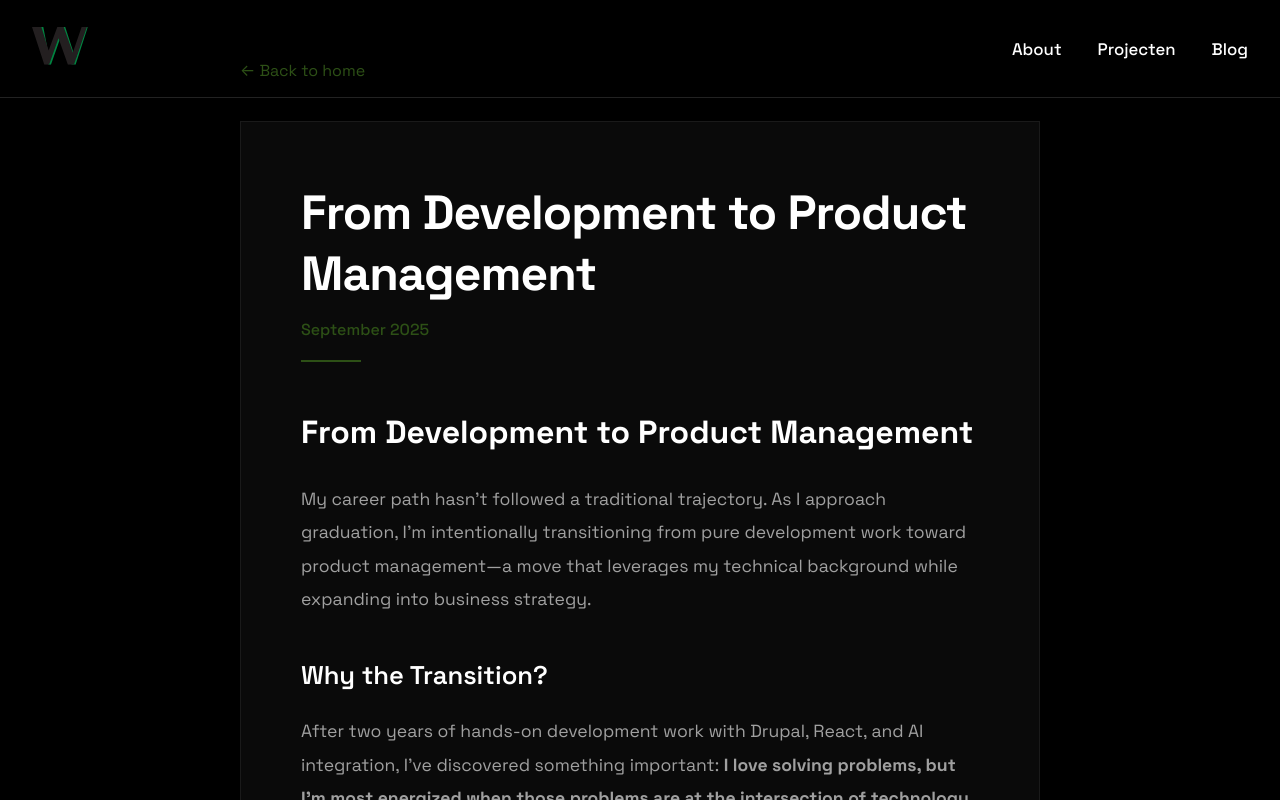
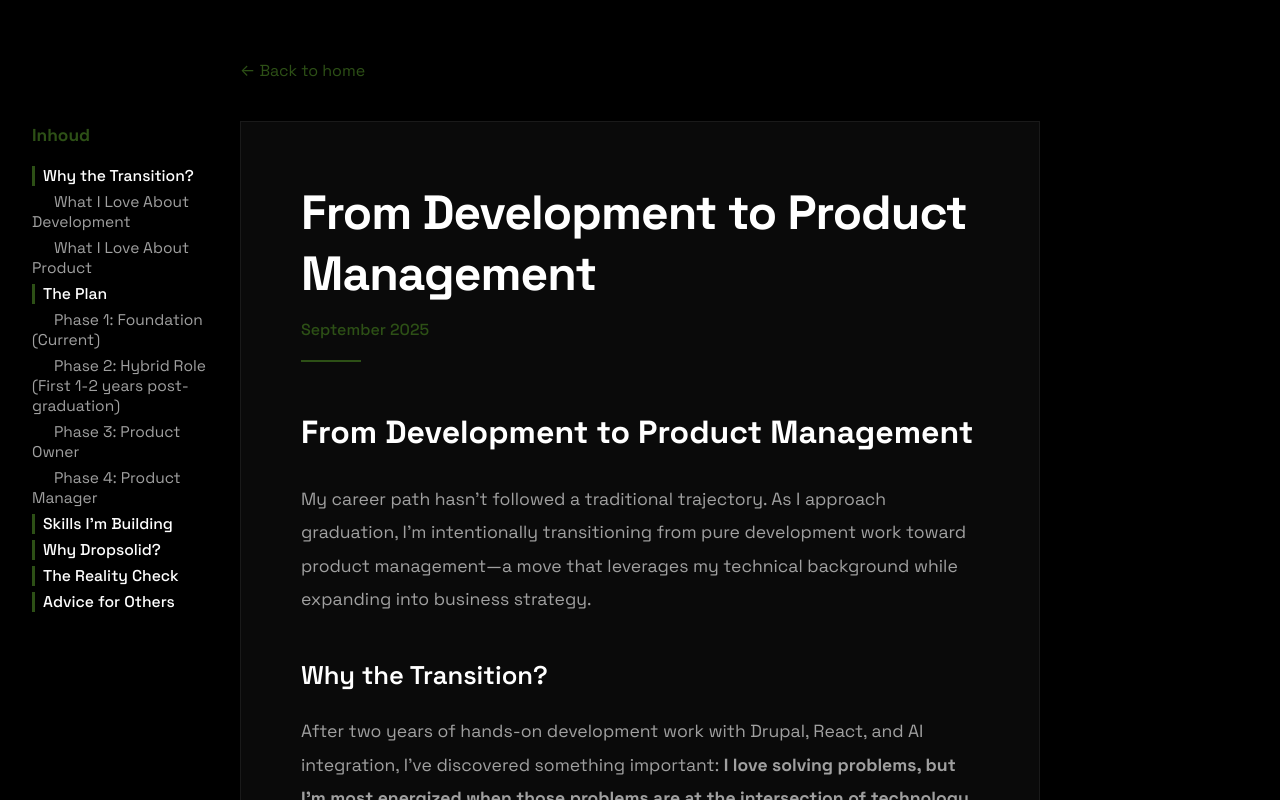
Before and after one commit to Witzevds/portfolio-react-2025, a React (Vite) app: page /blog/development-to-product-management in a window 1280 px wide. Shown: the top 800 px of the page. Built offline with nearby package versions, Linux system fonts and the light colour scheme; the HTML template or start-up script is replaced by a standard one.

Commit message:
add table of contents to blog posts and improve header linking

```diff
--- a/package.json
+++ b/package.json
@@ -11,8 +11,9 @@
   "dependencies": {
     "react": "^18.2.0",
     "react-dom": "^18.2.0",
-    "react-router-dom": "^6.20.0",
-    "react-markdown": "^9.0.1"
+    "react-markdown": "^9.0.1",
+    "react-markdown-toc": "^1.4.0",
+    "react-router-dom": "^6.20.0"
   },
   "devDependencies": {
     "@vitejs/plugin-react": "^4.2.1",
--- a/src/App.jsx
+++ b/src/App.jsx
@@ -1,18 +1,33 @@
 import React from "react";
-import { BrowserRouter as Router, Routes, Route } from "react-router-dom";
+import {
+  BrowserRouter as Router,
+  Routes,
+  Route,
+  useLocation,
+} from "react-router-dom";
 import Home from "./pages/Home";
 import BlogPost from "./pages/BlogPost";
 import Navbar from "./components/Navbar";
 import "./styles/global.css";
 
-function App() {
+function AppContent() {
+  const location = useLocation();
+  const isBlogDetail = location.pathname.startsWith("/blog/");
   return (
-    <Router>
-      <Navbar />
+    <>
+      {!isBlogDetail && <Navbar />}
       <Routes>
         <Route path="/" element={<Home />} />
         <Route path="/blog/:slug" element={<BlogPost />} />
       </Routes>
+    </>
+  );
+}
+
+function App() {
+  return (
+    <Router>
+      <AppContent />
     </Router>
   );
 }
--- a/src/pages/BlogPost.css
+++ b/src/pages/BlogPost.css
@@ -1,3 +1,60 @@
+.blog-toc {
+  position: fixed;
+  left: 0;
+  top: 100px;
+  width: 220px;
+  max-height: 80vh;
+  overflow-y: auto;
+  background: transparent;
+  padding: 24px 0 24px 32px;
+  z-index: 10;
+  color: #fff;
+  font-size: 0.98rem;
+  display: flex;
+  flex-direction: column;
+  gap: 8px;
+}
+
+.toc-title {
+  font-weight: 700;
+  margin-bottom: 12px;
+  color: #2d5016;
+  font-size: 1.08rem;
+}
+
+.blog-toc ul {
+  list-style: none;
+  padding: 0;
+  margin: 0;
+}
+
+.blog-toc li {
+  margin-bottom: 6px;
+}
+
+.toc-h2 > a {
+  color: #fff;
+  text-decoration: none;
+  font-weight: 500;
+  border-left: 3px solid #2d5016;
+  padding-left: 8px;
+  transition: color 0.2s;
+}
+.toc-h3 > a {
+  color: #a0a0a0;
+  text-decoration: none;
+  padding-left: 22px;
+  font-size: 0.97rem;
+}
+.blog-toc a:hover {
+  color: #2d5016;
+}
+
+@media (max-width: 1100px) {
+  .blog-toc {
+    display: none;
+  }
+}
 .blog-post-container {
   min-height: 100vh;
   background-color: #000000;
@@ -115,7 +172,7 @@
   color: #2d5016;
   padding: 2px 6px;
   border-radius: 3px;
-  font-family: 'Courier New', monospace;
+  font-family: "Courier New", monospace;
   font-size: 0.95em;
 }
 
--- a/src/pages/BlogPost.jsx
+++ b/src/pages/BlogPost.jsx
@@ -1,26 +1,71 @@
-import React, { useState, useEffect } from 'react';
-import { useParams, Link } from 'react-router-dom';
-import ReactMarkdown from 'react-markdown';
-import { portfolioData } from '../data/portfolioData';
-import './BlogPost.css';
+import React, { useState, useEffect, useRef } from "react";
+import { useParams } from "react-router-dom";
+import ReactMarkdown from "react-markdown";
+import { portfolioData } from "../data/portfolioData";
+import "./BlogPost.css";
+
+// Helper om een slug/id te maken van header tekst
+function slugify(text) {
+  return text
+    .toLowerCase()
+    .replace(/[^a-z0-9]+/g, "-")
+    .replace(/(^-|-$)/g, "");
+}
 
 const BlogPost = () => {
   const { slug } = useParams();
-  const [content, setContent] = useState('');
+  const [content, setContent] = useState("");
   const [blog, setBlog] = useState(null);
+  const [toc, setToc] = useState([]);
+  const headerIdMap = useRef({});
+  // Scroll naar anchor als er een hash is
+  useEffect(() => {
+    if (location.hash) {
+      // Timeout zodat de DOM klaar is
+      setTimeout(() => {
+        const el = document.getElementById(location.hash.slice(1));
+        if (el) {
+          el.scrollIntoView({ behavior: "smooth", block: "start" });
+        }
+      }, 0);
+    }
+  }, [location, content]);
 
   useEffect(() => {
-    // Find the blog data
-    const blogData = portfolioData.blogs.find(b => b.slug === slug);
+    const blogData = portfolioData.blogs.find((b) => b.slug === slug);
     setBlog(blogData);
-
-    // Load the markdown file
     if (blogData) {
       fetch(`/blogs/${blogData.markdownFile}`)
-        .then(response => response.text())
-        .then(text => setContent(text))
-        .catch(error => console.error('Error loading blog:', error));
+        .then((response) => response.text())
+        .then((text) => {
+          setContent(text);
+          // Parse headers (## en ###)
+          const lines = text.split("\n");
+          let tocHeaders = [];
+          let headerCounts = {};
+          lines.forEach((line, idx) => {
+            const match = line.match(/^(#{2,3})\s+(.*)/);
+            if (match) {
+              const level = match[1].length;
+              const raw = match[2].trim();
+              const baseId = raw
+                .toLowerCase()
+                .replace(/[^a-z0-9]+/g, "-")
+                .replace(/(^-|-$)/g, "");
+              headerCounts[baseId] = (headerCounts[baseId] || 0) + 1;
+              const id =
+                headerCounts[baseId] > 1
+                  ? `${baseId}-${headerCounts[baseId]}`
+                  : baseId;
+              tocHeaders.push({ level, text: raw, id });
+              headerIdMap.current[raw + idx] = id;
+            }
+          });
+          setToc(tocHeaders);
+        })
+        .catch((error) => console.error("Error loading blog:", error));
     }
+    headerIdMap.current = {};
   }, [slug]);
 
   if (!blog) {
@@ -28,17 +73,78 @@ const BlogPost = () => {
       <div className="blog-post-container">
         <div className="blog-post-content">
           <h1>Blog not found</h1>
-          <Link to="/" className="back-link">← Back to home</Link>
+          <a href="/" className="back-link">
+            ← Back to home
+          </a>
         </div>
       </div>
     );
   }
 
+  // Geen custom renderers meer nodig, react-markdown-toc regelt id's
+
+  // Custom renderer: voeg unieke id's toe aan headers
+  let headerIndex = 0;
+  function slugify(text) {
+    return text
+      .toString()
+      .toLowerCase()
+      .replace(/[^a-z0-9]+/g, "-")
+      .replace(/(^-|-$)/g, "");
+  }
+  function childrenToString(children) {
+    if (Array.isArray(children)) {
+      return children
+        .map((child) => (typeof child === "string" ? child : ""))
+        .join(" ");
+    }
+    return typeof children === "string" ? children : "";
+  }
+  const renderers = {
+    h2: ({ node, ...props }) => {
+      const text = childrenToString(props.children);
+      const id = headerIdMap.current[text + headerIndex] || slugify(text);
+      headerIndex++;
+      return <h2 id={id}>{props.children}</h2>;
+    },
+    h3: ({ node, ...props }) => {
+      const text = childrenToString(props.children);
+      const id = headerIdMap.current[text + headerIndex] || slugify(text);
+      headerIndex++;
+      return <h3 id={id}>{props.children}</h3>;
+    },
+  };
+
   return (
     <div className="blog-post-container">
+      {toc.length > 0 && (
+        <aside className="blog-toc">
+          <div className="toc-title">Inhoud</div>
+          <ul>
+            {toc.map((h, idx) => (
+              <li key={h.id} className={h.level === 2 ? "toc-h2" : "toc-h3"}>
+                <a
+                  href={`#${h.id}`}
+                  onClick={(e) => {
+                    e.preventDefault();
+                    const el = document.getElementById(h.id);
+                    if (el) {
+                      el.scrollIntoView({ behavior: "smooth", block: "start" });
+                    }
+                    window.history.pushState(null, "", `#${h.id}`);
+                  }}
+                >
+                  {h.text}
+                </a>
+              </li>
+            ))}
+          </ul>
+        </aside>
+      )}
       <div className="blog-post-content">
-        <Link to="/" className="back-link">← Back to home</Link>
-
+        <a href="/" className="back-link">
+          ← Back to home
+        </a>
         <article className="blog-article">
           <header className="blog-header">
             <h1 className="blog-post-title">{blog.title}</h1>
@@ -47,9 +153,8 @@ const BlogPost = () => {
             </div>
             <div className="title-divider"></div>
           </header>
-
           <div className="blog-body">
-            <ReactMarkdown>{content}</ReactMarkdown>
+            <ReactMarkdown components={renderers}>{content}</ReactMarkdown>
           </div>
         </article>
       </div>
```
Also changed, not shown: 1 other file (tests, documents, lock files or other folders).
